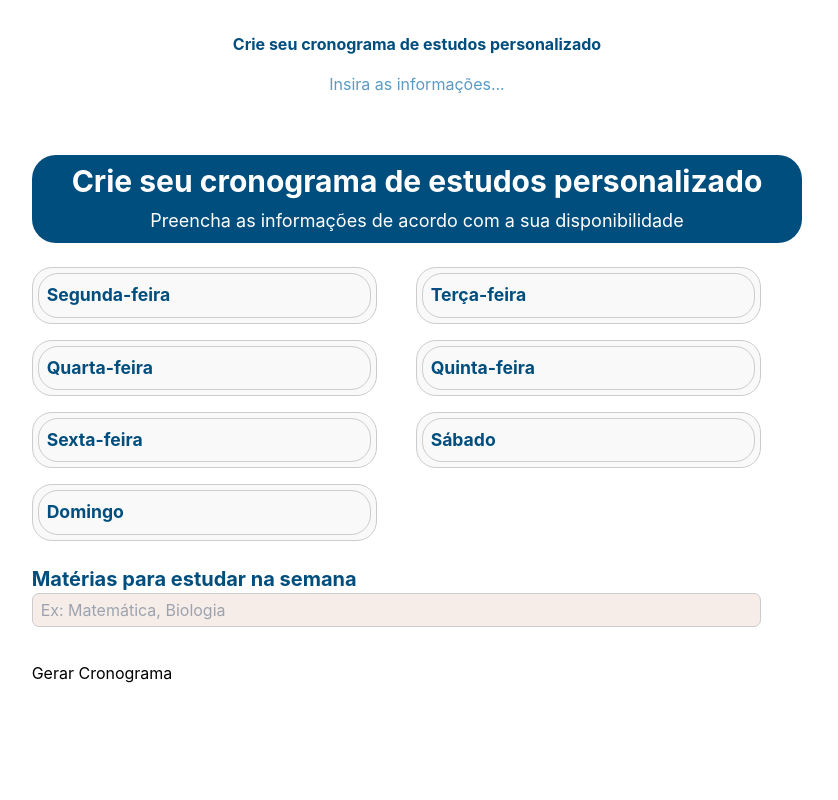
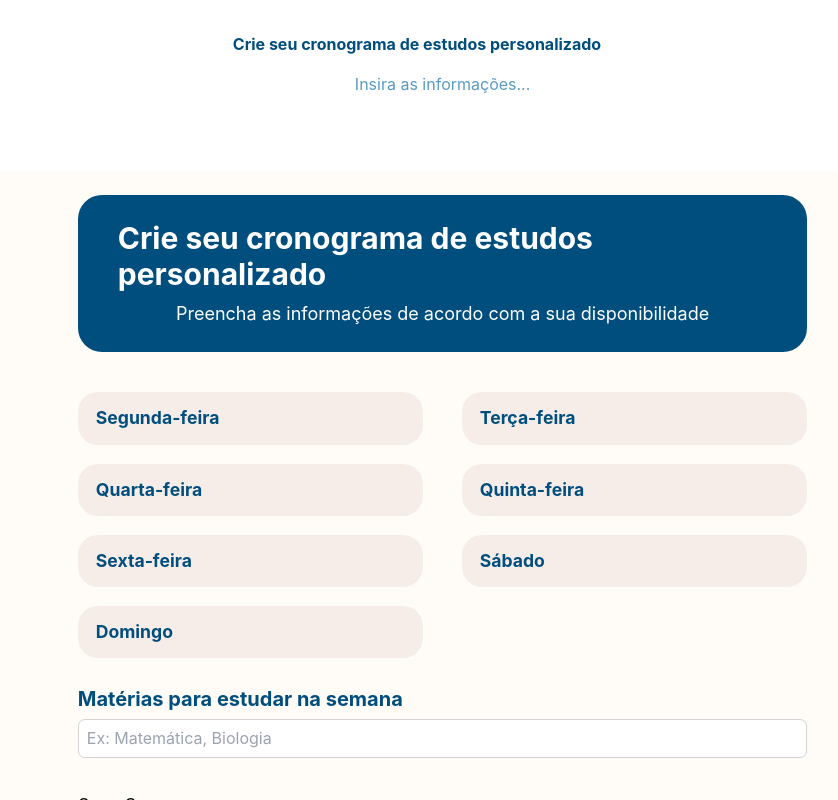
Before and after one commit to Equipe07-DS/FocusMe, a React (Create React App) app in the folder frontend/: page /novocronograma in a window 1280 px wide. Shown: the whole page, without its empty margins (223-1061 px from the left). Built offline with nearby package versions, Linux system fonts and the light colour scheme.

Commit message:
Estilização para o botão ficar no meio

```diff
--- a/frontend/src/componentes/FormsNovoCronograma/FormsNovoCronograma.module.css
+++ b/frontend/src/componentes/FormsNovoCronograma/FormsNovoCronograma.module.css
@@ -2,24 +2,30 @@
 @tailwind components;
 @tailwind utilities;
 
+html {
+    background-color: #72ACD2;
+}
+
 input {
     border-radius: 7px;
-    background-color: #F6EDE8;
-    font-family: Arial, Helvetica, sans-serif;
-    padding: 8px;
-    border: 1px solid #ccc;
+    background-color: white;
+    border: 1px solid lightgray;
+    color: black
+}
+
+input:focus {
+  outline: none;
 }
 
 textarea {
     border-radius: 7px;
-    background-color: #F6EDE8;
-    padding: 8px;
-    border: 1px solid #ccc;
+    background-color: white;
+    border: 1px solid lightgray;
+    color: black;
 }
 
-label {
-    color: #004E7E;
-    font-weight: 650;
+textarea:focus {
+  outline: none;
 }
 
 form {
@@ -35,14 +41,44 @@ form {
     margin-bottom: 10px;
 }
 
+
 .Caixa-dia {
     width: 100%;
-    border: 1px solid #ccc;
     border-radius: 20px;
-    background-color: #F9F9F9;
-    padding: 5px;
-    transition: all 0.8s ease;
-    align-self: start;
+    background-color: #F6EDE8;
+    padding-top: 5px;
+    padding-bottom: 5px;
+    padding-left: 10px;
+    padding-right: 10px;
+    transition: all 0.4s;
+}
+
+.Caixa-dia[open] {
+    background-color: #F6EDE8;
+    transition: all 0.4s;
+}
+
+.Caixa-dia:hover {
+    background-color: #F38763;
+    color: white;
+    transition: all 0.2s;
+}
+
+
+.Caixa-dia summary {
+    cursor: pointer;
+    font-weight: bold;
+    color: #004E7E;
+    padding: 8px;
+    font-size: 1.1rem;
+    list-style: none;
+    justify-self: center;
+}
+
+.Caixa-dia:hover summary {
+    background-color: #F38763;
+    color: white;
+    transition: all 0.2s;
 }
 
 .Grid-dias {
@@ -54,44 +90,11 @@ form {
     align-items: start;
 }
 
-
-.Caixa-dia[open] {
-    background-color: #FFF;
-    border-color: #ED5522;
-}
-
-.Caixa-dia summary {
-    cursor: pointer;
-    font-weight: 700;
-    color: #004E7E;
-    padding: 8px;
-    font-size: 1.1rem;
-    list-style: none;
-}
-
-.Caixa-dia summary:hover {
-    color: #ED5522;
-}
-
-
-.Caixa-Domingo {
-    width: 26vw;
-}
-
-.Caixa-botoes-centralizado {
-    width: 100%;
-    display: flex;
-    margin-top: 1rem;
-}
-
-.Caixa-dia {
-    width: 100%;
-    border: 1px solid #ccc;
-    border-radius: 20px;
-    background-color: #F9F9F9;
-    padding: 5px;
-    transition: all 0.8s ease;
-    align-self: start;
+.Caixa-botoes {
+    justify-items: center;
+    display: grid;
+    grid-template-columns: repeat(2, 1fr);
+    gap: 2vw;
 }
 
 .Dias {
@@ -108,12 +111,12 @@ form {
     grid-template-columns: repeat(1, 1fr);
     justify-items: center;
     margin-top: 2vh;
+
 }
 
 .botao {
-    margin: auto;
-    background-color: #004E7E;
-    color: #FFFBF5;
+    background-color:#ED5522;
+    color: white;
     border-radius: 17px;
     border: none;
     cursor: pointer;
@@ -121,11 +124,11 @@ form {
     font-weight: bold;
     width: 17vw;
     height: 7vh;
-    transition: background-color 0.2s ease;
+    transition: all 0.2s;
 }
 
 .botao:hover {
-    background-color: #F48763;
+    background-color: #F38763;
 }
 
 .botao:disabled {
@@ -133,3 +136,28 @@ form {
     color: #666;
     cursor: not-allowed;
 }
+
+.Quadro {
+  background-color: #FFFCF7;
+  width: 80vw;
+  height: 85vh;
+  display: grid;
+  grid-template-columns: min-content;
+  justify-content: center;
+  justify-items: center;
+  border-radius: 15px;
+  margin-top: 2vh;
+  padding: 3vh;
+  overflow-y: scroll;
+  overflow-x: hidden;
+}
+
+.Caixa-botoes-centralizado {
+    margin-top: 1rem;
+    align-items: center;
+    width: 57vw;
+    display: grid;
+    grid-template-columns: repeat(1, 1fr);
+    justify-items: center;
+    margin-top: 2vh;
+}
```
